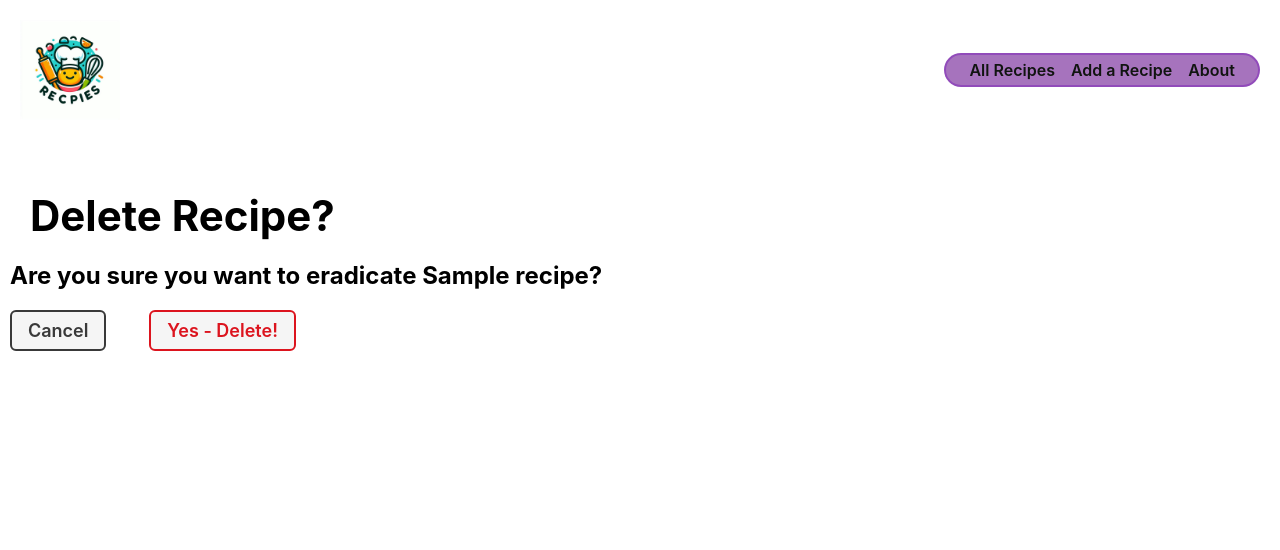
After one commit to werbna/django-crud-app-lab-2, a Django app: page /recipes/1/delete/ in a window 1280 px wide. The commit adds this page. Shown: the top 550 px of the page. Run offline with Django 5.2, Linux system fonts and the light colour scheme; tables that the repository leaves empty hold one stand-in row (values such as "Sample post").

Commit message:
finished crud for ingredients

```diff
--- a/main_app/models.py
+++ b/main_app/models.py
@@ -1,5 +1,6 @@
 from django.db import models # type: ignore
 from django.contrib.auth.models import User # type: ignore
+from django.urls.base import reverse # type: ignore
 
 def user_directory_path(instance, filename):
 		# file will be uploaded to MEDIA_ROOT/user_<id>/<filename>
@@ -19,4 +20,7 @@ class Recipe(models.Model):
     updated_at = models.DateTimeField(auto_now=True)
 
     def __str__(self):
-						return self.name
+        return self.name
+
+    def get_absolute_url(self):
+        return reverse('recipe_detail', kwargs={'recipe_id': self.id})
--- a/main_app/templates/base.html
+++ b/main_app/templates/base.html
@@ -18,7 +18,7 @@
       </div>
       <nav>
           <li><a href="{% url 'recipes_index' %}">All Recipes</a></li>
-          <li><a href="{% url 'recipes_create' %}">Add a Recipe</a></li>
+          <li><a href="{% url 'recipe_create' %}">Add a Recipe</a></li>
           <li><a href="{% url 'about' %}">About</a></li>
         </ul>
       </nav>
--- /dev/null
+++ b/main_app/templates/main_app/recipe_confirm_delete.html
@@ -0,0 +1,17 @@
+{% extends 'base.html' %} {% load static %} {% block head %}
+<link rel="stylesheet" href="{% static 'css/form.css' %}" />
+{% endblock %} {% block content %}
+
+<div class="page-header">
+  <h1>Delete Recipe?</h1>
+</div>
+
+<h2>Are you sure you want to eradicate {{ recipe.name }}?</h2>
+
+<form action="" method="post" class="form">
+  {% csrf_token %}
+  <a href="{% url 'recipe_detail' recipe.id %}" class="btn secondary">Cancel</a>
+  <button type="submit" class="btn danger">Yes - Delete!</button>
+</form>
+
+{% endblock %}
--- a/main_app/templates/recipes/detail.html
+++ b/main_app/templates/recipes/detail.html
@@ -18,4 +18,8 @@
   <p><strong>Created At:</strong> {{ recipe.created_at }}</p>
   <p><strong>Updated At:</strong> {{ recipe.updated_at }}</p>
 
+  <div class='recipe-actions'>
+    <a href="{% url 'recipe_update' recipe.id  %}" class='btn warn'>Edit</a>
+    <a href="{% url 'recipe_delete' recipe.id  %}" class='btn danger'>Delete</a>
+  </div>
 {% endblock %}
--- a/main_app/templates/recipes/index.html
+++ b/main_app/templates/recipes/index.html
@@ -15,7 +15,7 @@
         <div class="card-content">
           <div class="card-img-container">
             <img
-            src="{% static 'images/recipe-image.svg' %}"
+            src="{{ recipe.imageurl }}"
             alt="Recipe image"
             />
           </div>
--- a/main_app/urls.py
+++ b/main_app/urls.py
@@ -7,5 +7,7 @@ urlpatterns = [
     path('about/', views.about, name='about'),
     path('recipes/', views.recipes_index, name='recipes_index'),
     path('recipes/<int:recipe_id>/', views.recipe_detail, name='recipe_detail'),
-    path('recipes/create/', views.RecipeCreate.as_view(), name='recipes_create'),
+    path('recipes/create/', views.RecipeCreate.as_view(), name='recipe_create'),
+    path('recipes/<int:pk>/update/', views.RecipeUpdate.as_view(), name='recipe_update'),
+    path('recipes/<int:pk>/delete/', views.RecipeDelete.as_view(), name='recipe_delete'),
 ]
--- a/main_app/views.py
+++ b/main_app/views.py
@@ -1,5 +1,5 @@
 from django.shortcuts import render # type: ignore
-from django.views.generic.edit import CreateView # type: ignore
+from django.views.generic.edit import CreateView, UpdateView, DeleteView # type: ignore
 from .models import Recipe # type: ignore
 
 # Create your views here.
@@ -20,7 +20,16 @@ def recipe_detail(req, recipe_id):
 class RecipeCreate(CreateView):
     model = Recipe
     fields = '__all__'
+    success_url = '/recipes/'
 
     def form_valid(self, form):
         form.instance.user = self.request.user
         return super().form_valid(form)
+
+class RecipeUpdate(UpdateView):
+    model = Recipe
+    fields = '__all__'
+
+class RecipeDelete(DeleteView):
+    model = Recipe
+    success_url = '/recipes/'
```
Also changed, not shown: main_app/templates/main_app/recipe_form.html (+7 -1 lines).
